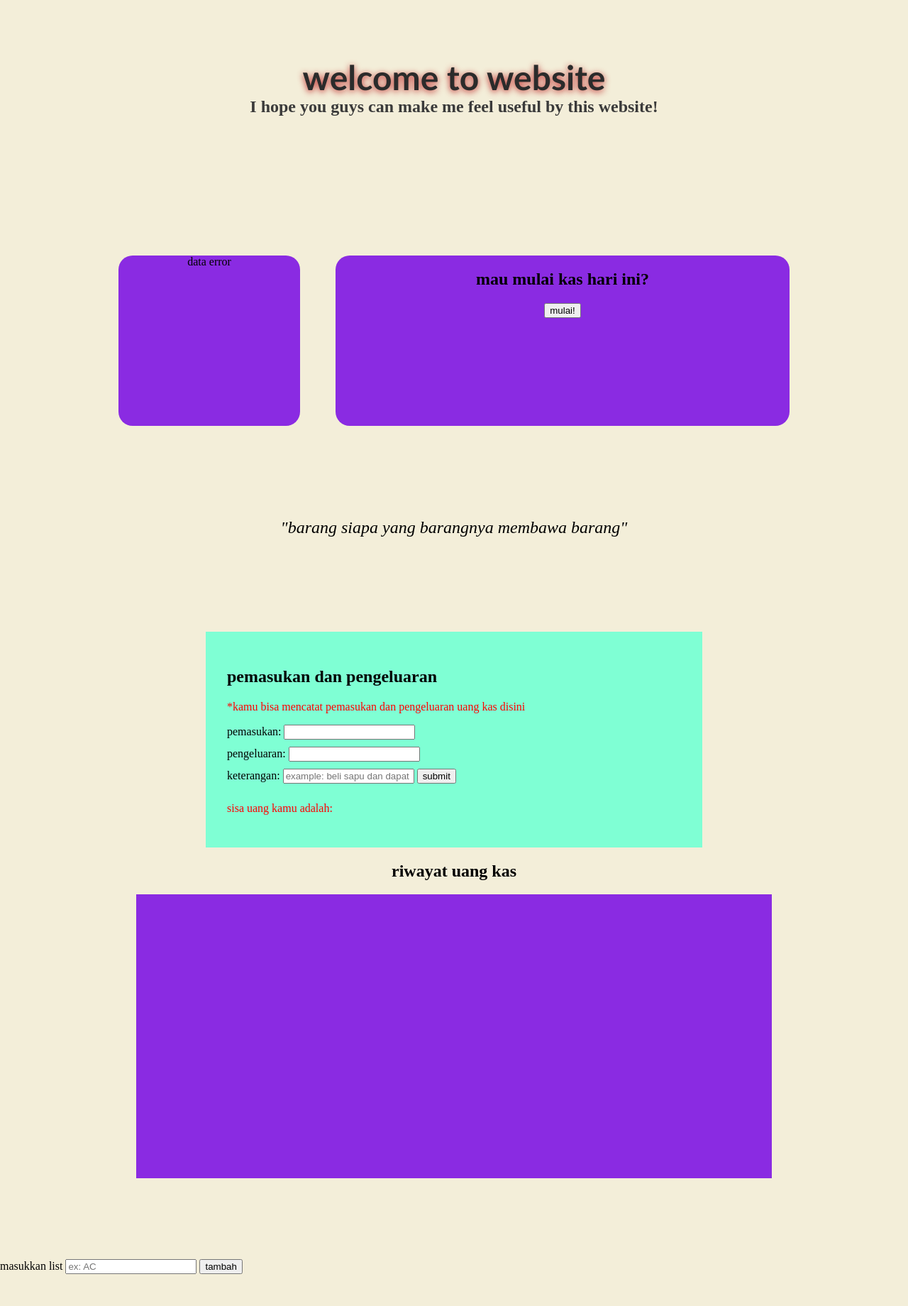
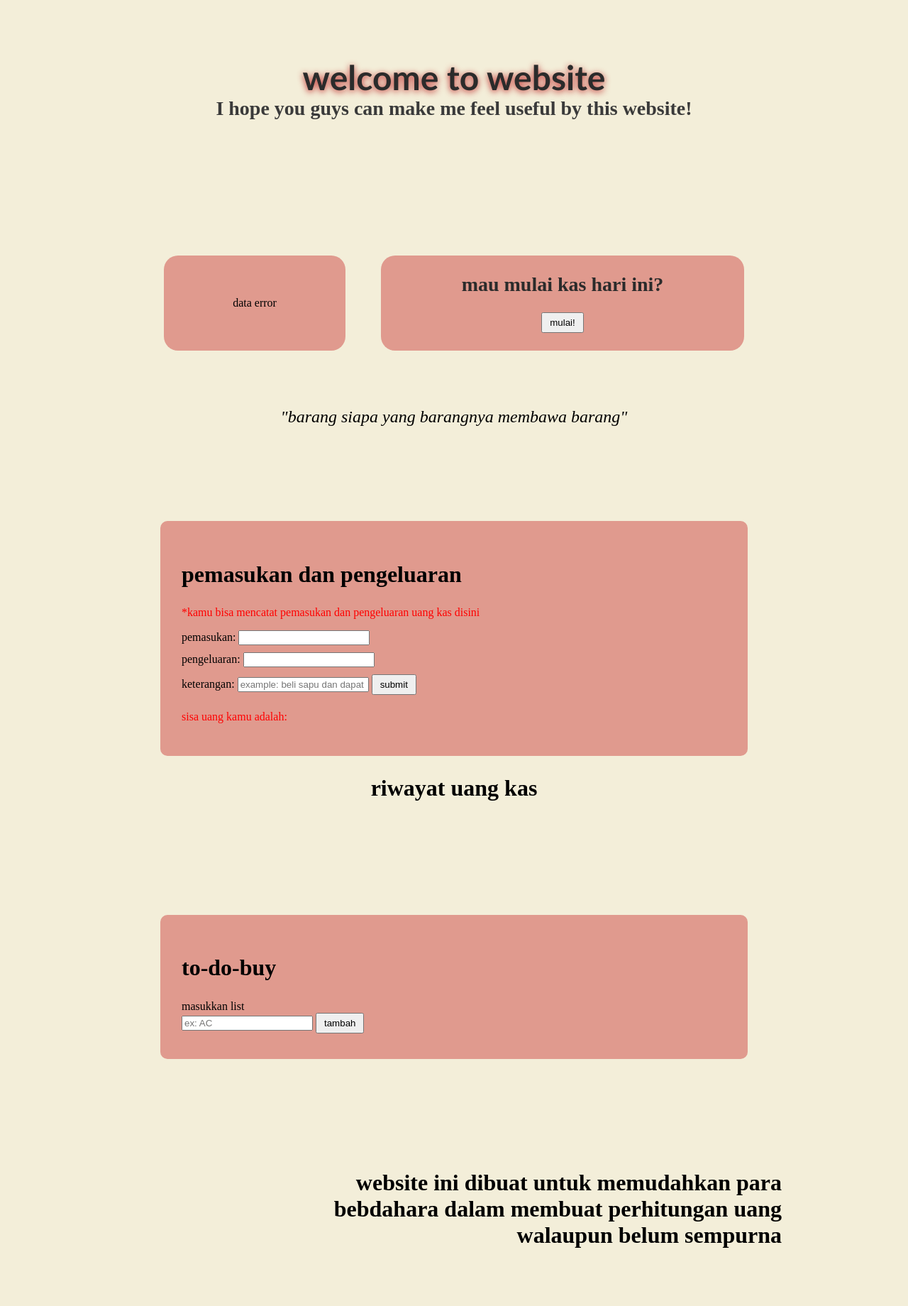
Before and after one commit to Isana5yv/cash-counter-, a PHP site: page /page.php in a window 1280 px wide. Shown: the part 80-1920 px from the top of the page at 71% size. Run offline with PHP 8.4, Linux system fonts and the light colour scheme; the visitor is signed in with stand-in values (Sample User, id 1); data that the repository does not hold is empty.

Commit message:
udah jadi si cuman perlu di poles2 dikit ajaa

```diff
--- a/layout/riwayat.php
+++ b/layout/riwayat.php
@@ -60,41 +60,45 @@
     <title>Document</title>
 
     <style>
+
         .riwayat {
-            background-color: blueviolet;
-            width: 70%;
-            height: 50vh;
+            background-color: transparant;
+            width: 100%;
+            height: auto;
             text-align: center;
-            margin: auto;
+            padding-right: 20px;
         }
 
         .perTanggal {
-            background-color: blue;
+            background-color: #bd2525;
             display: inline-block;
-            width: 80px;
-            height: 100px;
             text-align: center;
-            padding: 10px;
-            padding-top: 0;
-            margin: auto;
-            border-radius: 7px;
+            padding: 0 10px;
+            margin-left: 30px;
+            margin-top: 20px;
+            border-radius: 10px;
+            height: auto;
+            width: auto;
         }
 
         .aktivitas {
-            min-height: 70vh;
-            width: 100%;
+            min-height: auto;
+            min-width: 60%;
+            max-width: 80%;
             text-align: center;
             justify-content: center;
             margin: auto;
+            margin-bottom: 10em;
         }
 
         .kebutuhan_tujuan {
-            background-color: aquamarine;
+            background-color: #e09a8e;
             padding: 30px;
-            width: 50%;
+            width: 60%;
             text-align: left;
             justify-content: left;
             margin: auto;
+            border-radius: 10px;
         }
 
         input {
@@ -104,6 +108,7 @@
         p {
             color: red;
         }
+
     </style>
 </head>
 
@@ -135,13 +140,13 @@
 
             <?php
             while ($row = $result2->fetch_assoc()) {
-                echo "<span class='perTanggal'>";
+                echo "<div class='perTanggal'>";
                 echo "<p>" . $row['tanggal'] . "</p>";
                 echo "<h3>" . $row['kas_total'] . "</h3>";
                 echo "<p>+ " . $row['kas_masuk'] . "<br>" .
                     "- " . $row['kas_keluar'] . "<br>" .
                     "</p>";
-                echo "</span>";
+                echo "</div>";
             };
             ?>
         </div>
--- a/layout/todo.php
+++ b/layout/todo.php
@@ -53,14 +53,33 @@
     <title>list kebutuhan kelas</title>
 
     <style>
+         .todo {
+            background-color: #e09a8e;
+            padding: 30px;
+            width: 60%;
+            text-align: left;
+            justify-content: left;
+            margin: auto;
+            border-radius: 10px;
+            min-height: auto;
+            margin-bottom: 5em;
+        }
 
+        input {
+            margin-bottom: 10px;
+        }
+
+        p {
+            color: red;
+        }
     </style>
 </head>
 
 <body>
     <div class="todo">
         <form action="page.php" method="post">
-            <label for="list">masukkan list</label>
+            <h2>to-do-buy</h2>
+            <label for="list">masukkan list</label><br>
             <input type="text" name="list" id="list" placeholder="ex: AC" required>
             <button type="submit" name="tambah">tambah</button>
             <br>
--- a/page.php
+++ b/page.php
@@ -51,6 +51,10 @@
             text-shadow: 0 2px 10px #bd2525;
         }
 
+h2 {
+    font-size: 2em;
+}
+
         #real {
             height: 40vh;
         }
@@ -61,33 +65,55 @@
             margin-top: 10px;
             margin: auto;
             color: #3a3a3a;
+            font-size: 1.75em;
         }
 
 
         .entry {
-            text-align: center;
-            height: 40vh;
             display: flex;
+            flex-wrap: wrap;
             justify-content: center;
             gap: 50px;
+            /*height: 40vh;*/
         }
 
         #now,
         #target {
-            background-color: blueviolet;
+            background-color: #e09a8e;
             text-align: center;
             border-radius: 20px;
-            height: 30vh;
+            padding: 25px 0;
+            display: flex;
+            flex-direction: column;
+            justify-content: center;
+            align-items: center;
+            margin-bottom: 30px;
         }
 
         #now {
-            width: 20%;
+            min-width: 20%;
+            max-width: 30%;
         }
 
         #target {
-            width: 50%;
+            min-width: 40%;
+            max-width: 50%;
+            text-align: left;
+            margin-left: 0;
         }
 
+#target h2{
+    font-size: 1.75em;
+    margin-top: 0;
+    color: #2b2b2b;
+}
+#now span{
+    color: #3a3a3a;
+}
+button{
+    size: 3em;
+    padding: 5px 10px;
+}
        .quotes {
             height: 20vh;
             text-align: center;
@@ -103,13 +129,14 @@
         }
 
         .text {
-            width: 30%;
+            width: 50%;
             text-align: end;
             justify-content: center;
             padding: 50px;
             margin: auto;
             margin-right: 10%;
         }
+
     </style>
 </head>
 
@@ -125,7 +152,7 @@
             let index = 0;
 
             function type() {
-  if(index < text.length) {
+                if (index < text.length) {
                     typingEl.textContent += text[index];
                     index++;
                     setTimeout(type, 100); // kecepatan 100ms per huruf
@@ -142,7 +169,6 @@
             if ($result2->num_rows > 0) {
                 $row = $result2->fetch_assoc();
                 echo "<span>" . $row['tanggal'] . "</span>";
-                echo "<br>";
                 echo "<h2>" . $row['kas_total'] . "</h2>";
             } else {
                 echo "data error";
@@ -157,18 +183,15 @@
         </div>
     </section>
 
-    <section class="go_to_rutinan">
-
-    </section>
-
     <section class="quotes">
         <i>"barang siapa yang barangnya membawa barang"</i>
     </section>
 
     <?php include 'layout/riwayat.php' ?>
 
+    <?php include 'layout/todo.php' ?>
+
     <section class="pendahuluan">
-        <?php include 'layout/todo.php'; ?>
         <div class="text">
             <h2>website ini dibuat untuk memudahkan para bebdahara dalam membuat perhitungan uang walaupun belum sempurna</h2>
         </div>
```
Lines whose indentation alone changed are shown as unchanged.
